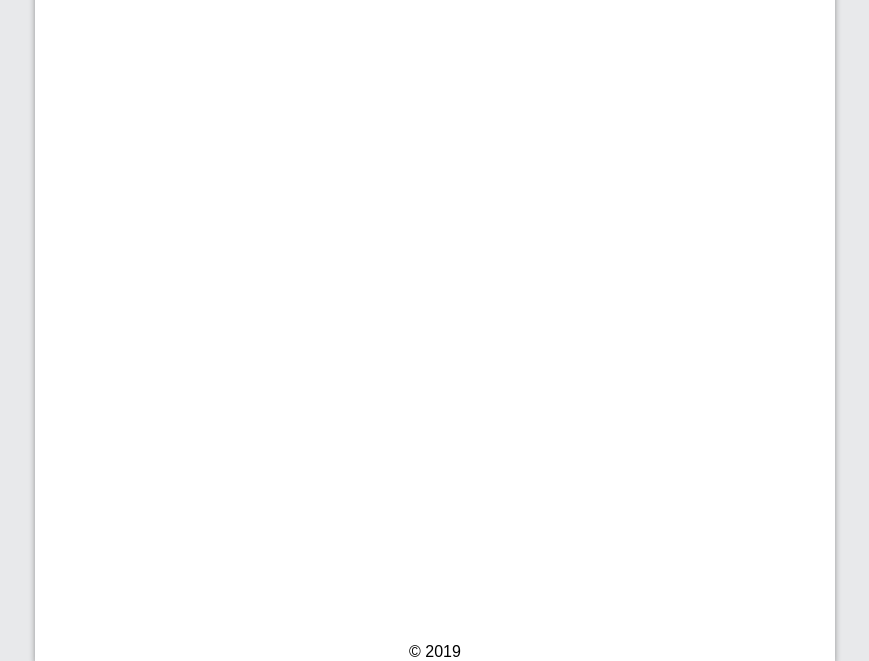
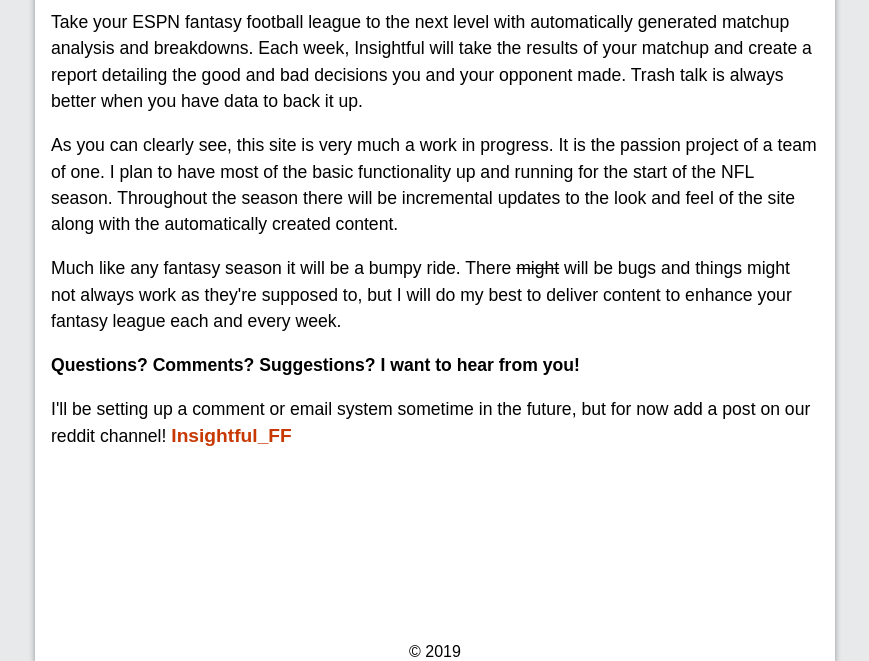
Before and after one commit to ReeceLangerock/ff-insights, a Gatsby site: page / in a window 1280 px wide. Shown: the part 139-800 px from the top of the page, without its empty margins (205-1074 px from the left). Built offline with nearby package versions, Linux system fonts and the light colour scheme; Gatsby itself is replaced by a stand-in of ours.

Commit message:
add index page

```diff
--- a/src/pages/index.js
+++ b/src/pages/index.js
@@ -1,14 +1,66 @@
 import React from "react"
-import { Link } from "gatsby"
-
 import Layout from "../components/layout"
-import Image from "../components/image"
 import SEO from "../components/seo"
+import styled from "styled-components"
 
 const IndexPage = () => (
   <Layout>
     <SEO title="Home" />
+
+    <Container>
+      <h1>Insightful</h1>
+
+      <p>
+        Take your ESPN fantasy football league to the next level with
+        automatically generated matchup analysis and breakdowns. Each week, Insightful will take the
+        results of your matchup and create a report detailing the good and bad
+        decisions you and your opponent made. Trash talk is always better when
+        you have data to back it up.
+      </p>
+      <p>
+        As you can clearly see, this site is very much a work in progress. It is
+        the passion project of a team of one. I plan to have most of the basic
+        functionality up and running for the start of the NFL season. Throughout
+        the season there will be incremental updates to the look and feel of the
+        site along with the automatically created content.
+      </p>
+      <p>
+        Much like any fantasy season it will be a bumpy ride. There{" "}
+        <strike>might</strike> will be bugs and things might not always work as
+        they're supposed to, but I will do my best to deliver content to enhance
+        your fantasy league each and every week.
+      </p>
+
+      <p className ="bold">
+        Questions? Comments? Suggestions? I want to hear from you!{" "}
+      </p>
+      <p>
+        I'll be setting up a comment or email system sometime in the future, but
+        for now add a post on our reddit channel!{" "}
+        <a href="https://www.reddit.com/r/Insightful_FF/">Insightful_FF</a>
+      </p>
+    </Container>
   </Layout>
 )
 
 export default IndexPage
+
+const Container = styled.div`
+  h1 {
+    margin-bottom: 1rem;
+  }
+  a {
+    font-weight: bold;
+    color: #c83802;
+    text-decoration: none;
+    font-size: 1.2rem;
+    :hover {
+      text-decoration: underline;
+    }
+  }
+  .bold {
+    font-weight: bold;
+  }
+  font-size: 1.1rem;
+  line-height: 1.5;
+`
```
